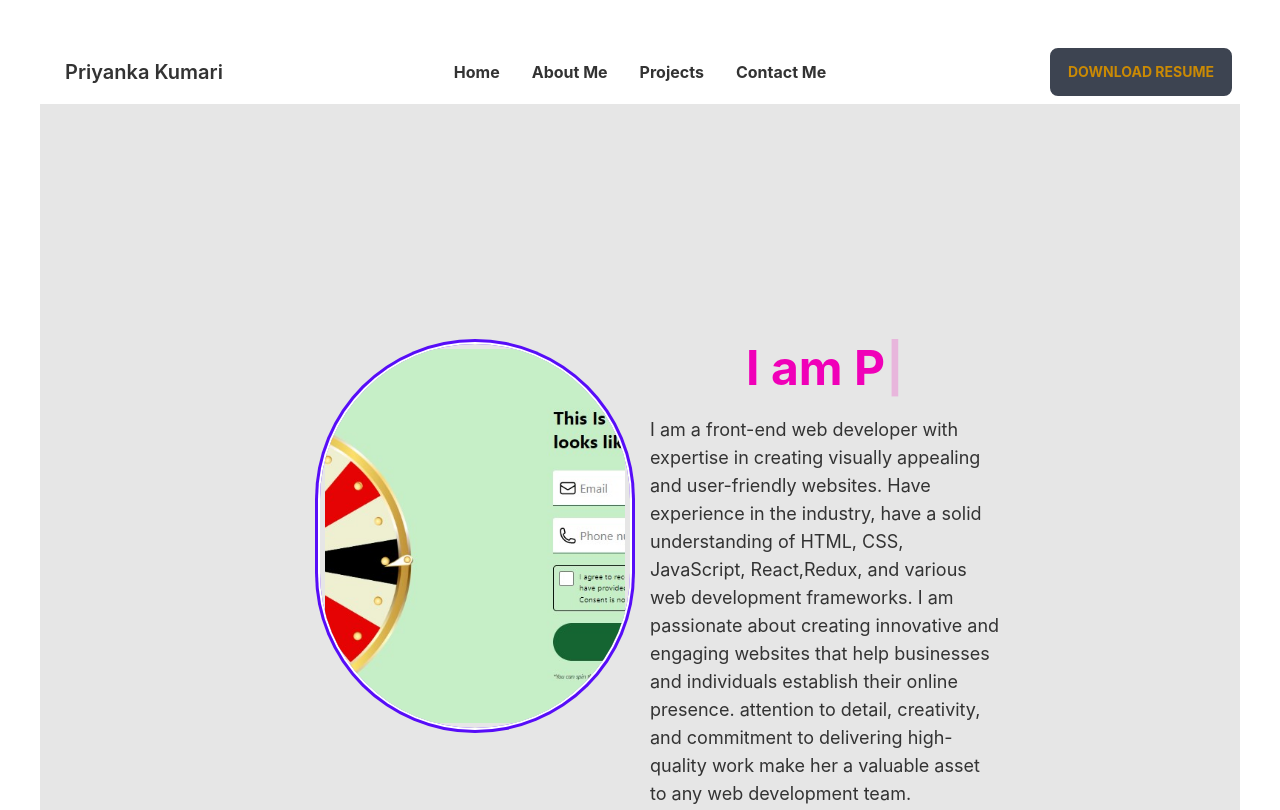
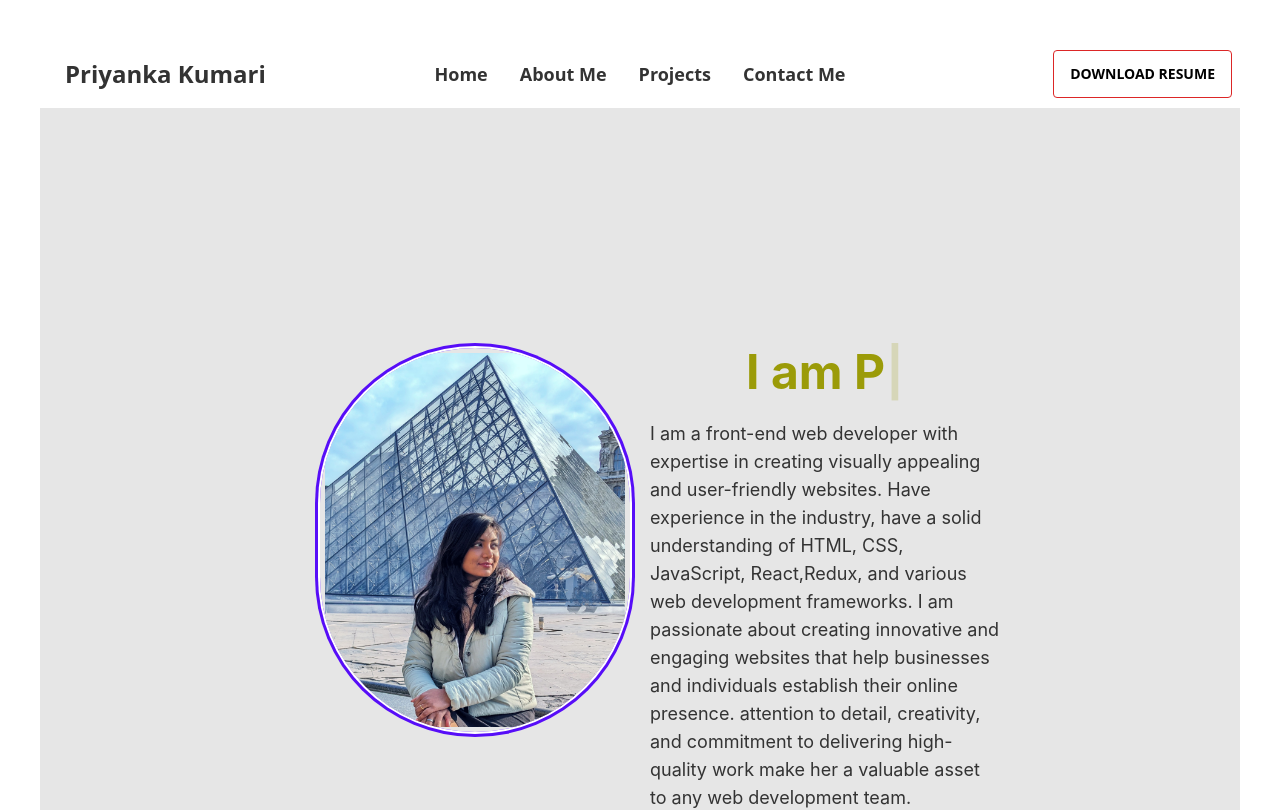
Before and after one commit to priyannka098/portfolio, a React (Create React App) app: page / in a window 1280 px wide. Shown: the top 810 px of the page. Built offline with nearby package versions, Linux system fonts and the light colour scheme.

Commit message:
missed changes

```diff
--- a/package.json
+++ b/package.json
@@ -1,6 +1,7 @@
 {
   "name": "portfolio",
   "version": "0.1.0",
+  "homepage": "https://priyannka098.github.io/portfolio",
   "private": true,
   "dependencies": {
     "@fortawesome/fontawesome-svg-core": "^6.4.0",
@@ -16,11 +17,13 @@
     "react-dom": "^18.2.0",
     "react-icons": "^4.8.0",
     "react-router-dom": "^6.10.0",
-    "react-scripts": "5.0.1",
+    "react-scripts": "^5.0.1",
     "typewriter-effect": "^2.19.0",
     "web-vitals": "^2.1.4"
   },
   "scripts": {
+    "predeploy": "npm run build",
+  "deploy": "gh-pages -d build",
     "start": "react-scripts start",
     "build": "react-scripts build",
     "test": "react-scripts test",
@@ -45,6 +48,7 @@
     ]
   },
   "devDependencies": {
+    "gh-pages": "^5.0.0",
     "tailwindcss": "^3.3.1"
   }
 }
--- a/src/BannerComponent/Banner.jsx
+++ b/src/BannerComponent/Banner.jsx
@@ -13,7 +13,7 @@ const Banner = () => {
         </div> */}
         <div className="avatar pl-10">
           <div className="avatar-pic pt-10 rounded-full ring ring-primary  ring-offset-base-100 ring-offset-2">
-            <img src="/images/Spin-Wheel-Game.jpg" />
+            <img src="/images/me.jpg" />
           </div>
         </div>
 
--- a/src/Components/Navbar.jsx
+++ b/src/Components/Navbar.jsx
@@ -6,7 +6,7 @@ const Navbar = () => {
       <li>
         <Link
           to="/"
-          className="hover:text-yellow-600 font-bold hover:border-2 hover:border-blue rounder"
+          className="hover:text-secondary-600 font-bold text-lg font-sans hover:border-2 hover:border-red-600 rounded-4"
         >
           Home
         </Link>
@@ -14,7 +14,7 @@ const Navbar = () => {
       <li>
         <Link
           to="/"
-          className="hover:text-yellow-600 font-bold hover:border-2 hover:border-blue rounder"
+          className="hover:text-yellow-600 font-bold text-lg hover:border-2 font-sans hover:border-blue rounder"
         >
           About Me
         </Link>
@@ -22,7 +22,7 @@ const Navbar = () => {
       <li>
         <Link
           to="/"
-          className="hover:text-yellow-600 font-bold hover:border-2 hover:border-blue rounder"
+          className="hover:text-yellow-600 font-bold text-lg font-sans hover:border-2 hover:border-blue rounder"
         >
           Projects
         </Link>
@@ -30,7 +30,7 @@ const Navbar = () => {
       <li>
         <Link
           to="/"
-          className="hover:text-yellow-600 font-bold hover:border-2 hover:border-blue rounder"
+          className="hover:text-yellow-600 font-bold text-lg font-sans hover:border-2 hover:border-blue rounder"
         >
           Contact Me
         </Link>{" "}
@@ -39,7 +39,7 @@ const Navbar = () => {
   );
 
   return (
-    <div className="navbar bg-base-100">
+    <div className="navbar bg-base-100 ">
       <div className="navbar-start">
         <div className="dropdown">
           <label tabIndex={0} className="btn btn-ghost lg:hidden">
@@ -65,7 +65,10 @@ const Navbar = () => {
             {menuItems}
           </ul>
         </div>
-        <Link to="/" className="btn btn-ghost normal-case text-xl">
+        <Link
+          to="/"
+          className="btn btn-ghost normal-case text-2xl bold font-sans font-sans"
+        >
           Priyanka Kumari
         </Link>
       </div>
@@ -74,10 +77,11 @@ const Navbar = () => {
       </div>
       <div className="navbar-end">
         <a
-          href="www.google.com"
+          href=" https://drive.google.com/file/d/16wYavPDBNFVKyP7UB9A2fDLHd2kKkOoI/view"
           target="_blank"
-          className="btn text-yellow-600 font-bold border-2 border-blue rounder"
+          className="btn hover:text-yellow-600 font-bold  bg-white text-black  hover:bg-white border-3 hover: border-red-600 rounded font-sans"
         >
+          {" "}
           Download Resume
         </a>
       </div>
--- a/src/FooterComponent/Footer.css
+++ b/src/FooterComponent/Footer.css
@@ -2,3 +2,6 @@
     width:100%;
     padding-left:10rem;
 }
+.cfg{
+    color:rgb(155, 155, 8)
+}
--- a/tailwind.config.js
+++ b/tailwind.config.js
@@ -7,7 +7,7 @@ module.exports = {
         mytheme: {
     primary: "#570DF8",
 
-   secondary: "#F000B8",
+   secondary: "rgb(155, 155, 8)",
 
 accent: "#37CDBE",
 
@@ -26,8 +26,20 @@ error: "#F87272",
       },
     ],
   },
+
   theme: {
-    extend: {},
+    fontWeight: {
+      thin: '100',
+      hairline: '100',
+      extralight: '200',
+      light: '300',
+      normal: '400',
+      medium: '500',
+      semibold: '600',
+      bold: '700',
+      extrabold: '800',
+      'extra-bold': '800',
+    }
   },
-  plugins: [require("daisyui")],
+  plugins: [require("daisyui")]
 }
```
Also changed, not shown: public/images/me.jpg (added), 1 other file (tests, documents, lock files or other folders).
